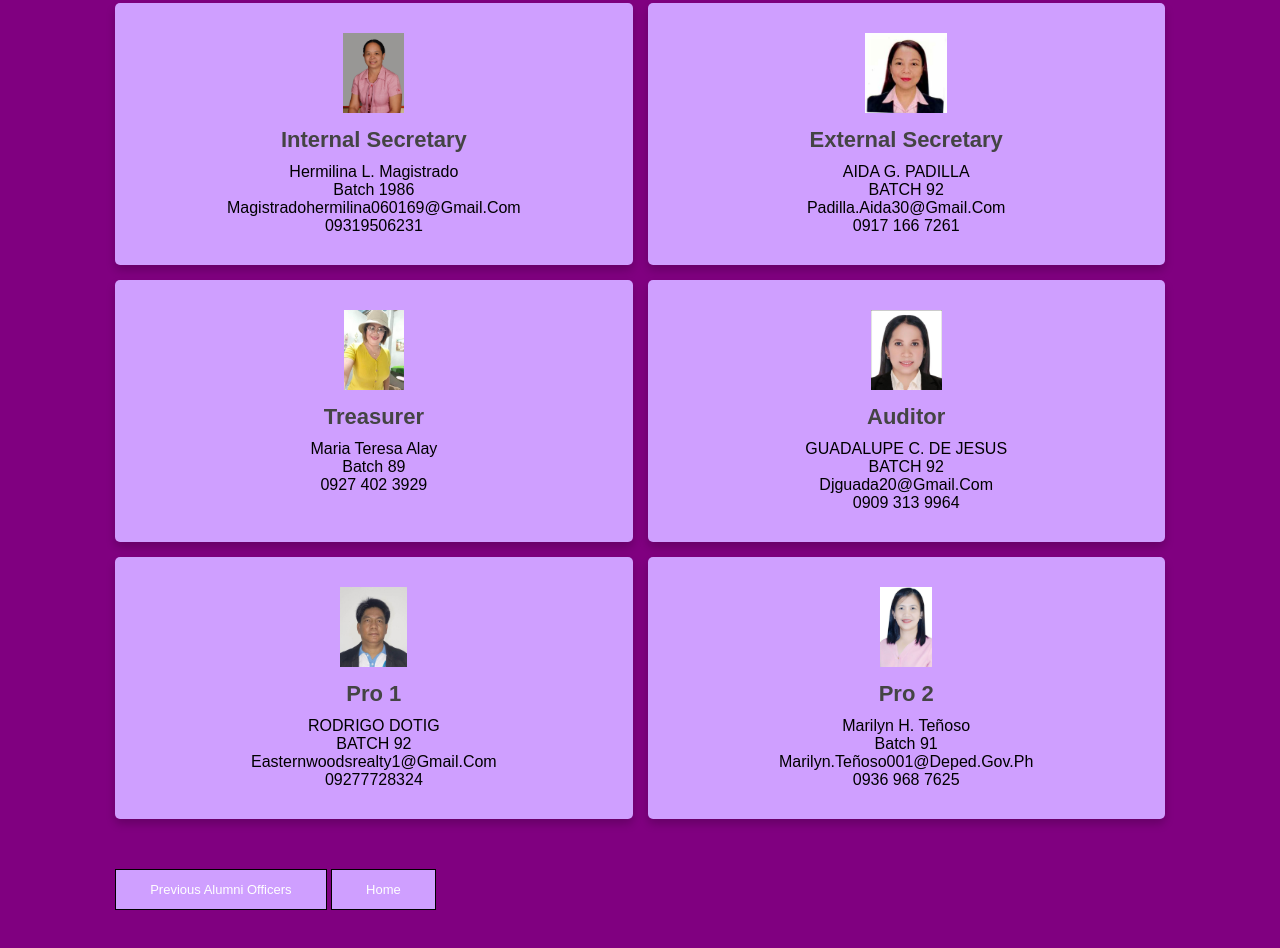
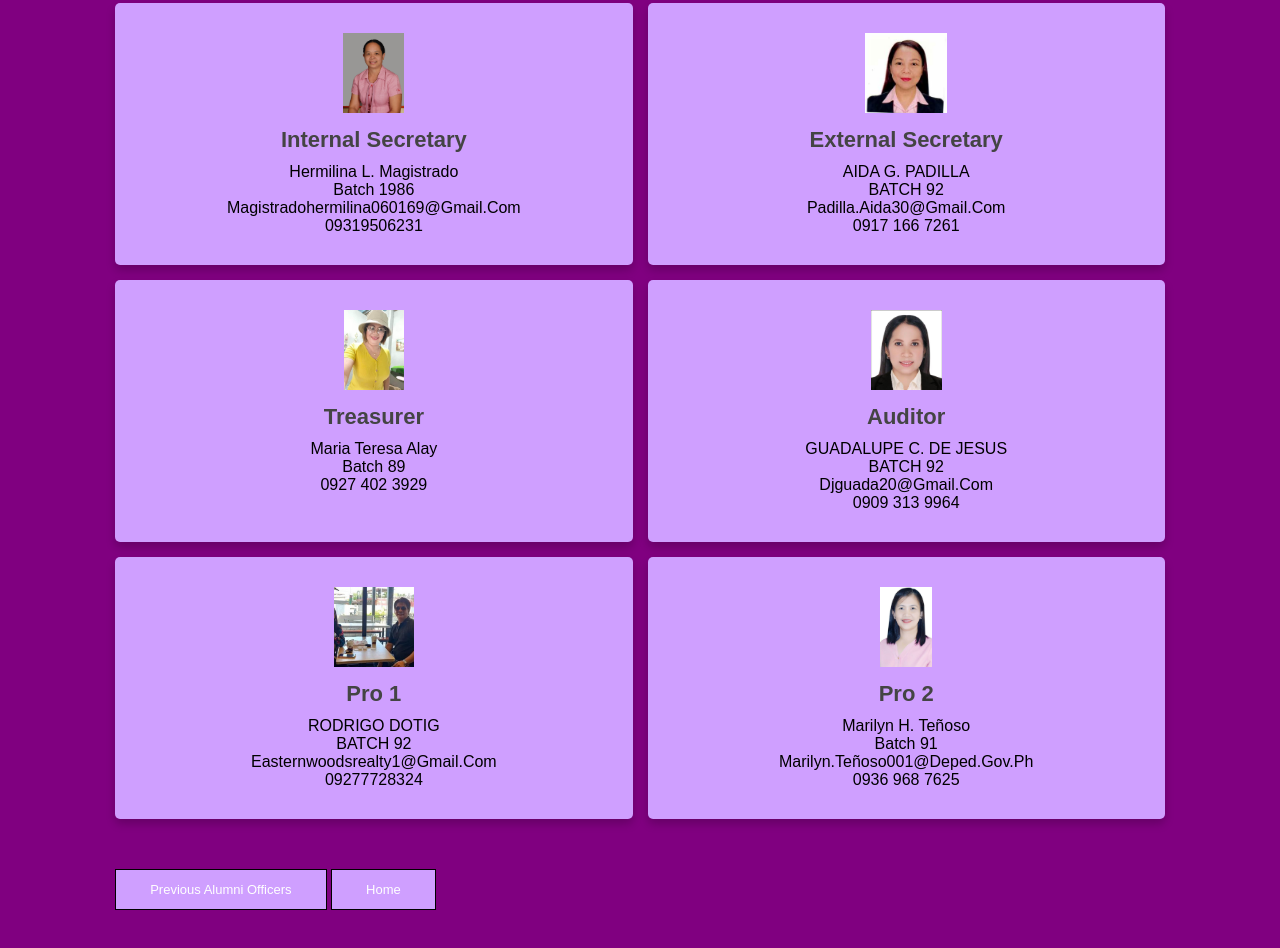
Before and after one commit to PhilipOP1/Store, a plain HTML site: page alumni.html in a window 1280 px wide. Shown: the part 362-1310 px from the top of the page. Drawn offline with Linux system fonts and the light colour scheme; a web font is replaced by a local one.

Commit message:
alumni.html

```diff
--- a/alumni.html
+++ b/alumni.html
@@ -73,7 +73,7 @@
                 </div>
         </div>
         <div class="box">
-            <img src="Pro1.jpg" >
+            <img src="received_197907003201897.jpeg" >
             <h3>Pro 1</h3>
                 <div class="info">
             RODRIGO DOTIG</br>
```
